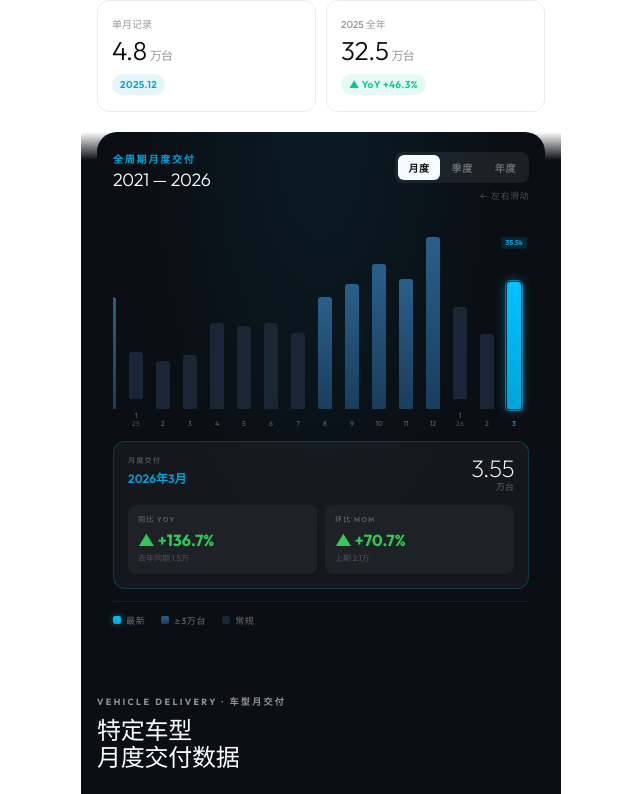
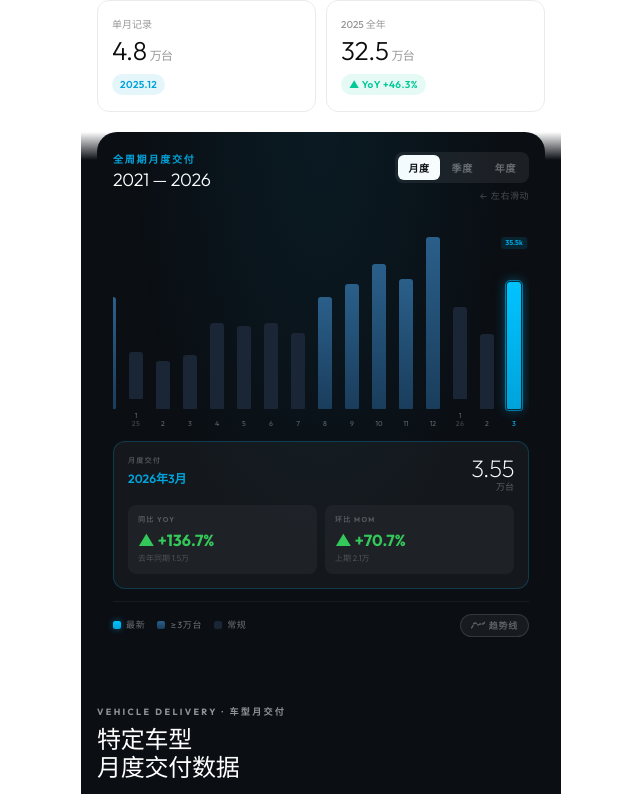
Before and after one commit to wangjiajiajohn/NioFans, a Next.js app: page / in a window 1280 px wide. Shown: the part 659-1453 px from the top of the page, without its empty margins (319-959 px from the left). Built offline with nearby package versions, Linux system fonts and the light colour scheme.

Commit message:
feat: trend line overlay toggle on bar chart with smooth Catmull-Rom spline + glow

```diff
--- a/src/components/DeliveryChart.tsx
+++ b/src/components/DeliveryChart.tsx
@@ -85,6 +85,7 @@ export default function DeliveryChart() {
   const [viewMode, setViewMode] = useState<ViewMode>('monthly');
   const [selectedIndexOverride, setSelectedIndexOverride] = useState<number | 'latest' | null>('latest');
   const [hoveredIndex, setHoveredIndex] = useState<number | null>(null);
+  const [showTrend, setShowTrend] = useState(false);
 
   const bars = viewMode === 'monthly' ? MONTHLY_BARS : viewMode === 'quarterly' ? QUARTERLY_BARS : YEARLY_BARS;
   const maxVal = Math.max(...bars.map(b => b.value));
@@ -228,7 +229,9 @@ export default function DeliveryChart() {
             <div style={{
               display: 'flex', alignItems: 'flex-end', gap: '3px',
               height: '210px', width: `${bars.length * (containerW + 3)}px`, paddingTop: '20px',
+              position: 'relative',
             }}>
+
               {bars.map((bar, i) => {
                 const isLatest = i === bars.length - 1;
                 const isBig = bar.value >= 30000;
@@ -294,6 +297,45 @@ export default function DeliveryChart() {
                   </div>
                 );
               })}
+
+              {/* ── Trend Line SVG overlay ── */}
+              {showTrend && (() => {
+                const BAR_AREA_H = 172; // 210 - 20(top) - 18(bottom)
+                const TOP_OFFSET = 20;
+                const pts = bars.map((bar, i) => ({
+                  x: i * (containerW + 3) + containerW / 2,
+                  y: TOP_OFFSET + BAR_AREA_H * (1 - bar.value / maxVal),
+                }));
+                // Smooth Catmull-Rom to cubic bezier path
+                let d = `M ${pts[0].x.toFixed(1)} ${pts[0].y.toFixed(1)}`;
+                for (let i = 0; i < pts.length - 1; i++) {
+                  const p0 = pts[Math.max(0, i - 1)];
+                  const p1 = pts[i];
+                  const p2 = pts[i + 1];
+                  const p3 = pts[Math.min(pts.length - 1, i + 2)];
+                  const cp1x = p1.x + (p2.x - p0.x) / 6;
+                  const cp1y = p1.y + (p2.y - p0.y) / 6;
+                  const cp2x = p2.x - (p3.x - p1.x) / 6;
+                  const cp2y = p2.y - (p3.y - p1.y) / 6;
+                  d += ` C ${cp1x.toFixed(1)} ${cp1y.toFixed(1)}, ${cp2x.toFixed(1)} ${cp2y.toFixed(1)}, ${p2.x.toFixed(1)} ${p2.y.toFixed(1)}`;
+                }
+                return (
+                  <svg
+                    style={{ position: 'absolute', top: 0, left: 0, width: '100%', height: '100%', pointerEvents: 'none' }}
+                    viewBox={`0 0 ${bars.length * (containerW + 3)} 210`}
+                    preserveAspectRatio="none"
+                  >
+                    {/* Glow layer */}
+                    <path d={d} stroke="rgba(0,195,255,0.25)" strokeWidth="4" fill="none" strokeLinecap="round" strokeLinejoin="round" />
+                    {/* Main line */}
+                    <path d={d} stroke="#00C3FF" strokeWidth="1.5" fill="none" strokeDasharray="5 3" strokeLinecap="round" strokeLinejoin="round" />
+                    {/* Dots at each point */}
+                    {pts.map((p, i) => (
+                      <circle key={i} cx={p.x} cy={p.y} r="2" fill="#00C3FF" opacity="0.7" />
+                    ))}
+                  </svg>
+                );
+              })()}
             </div>
           </div>
 
@@ -353,7 +395,7 @@ export default function DeliveryChart() {
           )}
 
           {/* Legend */}
-          <div style={{ display: 'flex', alignItems: 'center', gap: '16px', marginTop: '12px', paddingTop: '12px', borderTop: '1px solid rgba(255,255,255,0.06)' }}>
+          <div style={{ display: 'flex', alignItems: 'center', gap: '12px', marginTop: '12px', paddingTop: '12px', borderTop: '1px solid rgba(255,255,255,0.06)' }}>
             <div style={{ display: 'flex', alignItems: 'center', gap: '5px' }}>
               <div style={{ width: '8px', height: '8px', borderRadius: '2px', background: 'linear-gradient(180deg, #00C3FF, #00A3DA)', boxShadow: '0 0 6px rgba(0,163,218,0.5)' }} />
               <span style={{ fontSize: '9px', color: 'rgba(255,255,255,0.4)', letterSpacing: '0.08em' }}>最新</span>
@@ -366,6 +408,26 @@ export default function DeliveryChart() {
               <div style={{ width: '8px', height: '8px', borderRadius: '2px', background: '#1A2535' }} />
               <span style={{ fontSize: '9px', color: 'rgba(255,255,255,0.4)', letterSpacing: '0.08em' }}>常规</span>
             </div>
+            {/* Trend toggle */}
+            <button
+              onClick={() => setShowTrend(!showTrend)}
+              style={{
+                marginLeft: 'auto', display: 'flex', alignItems: 'center', gap: '4px',
+                background: showTrend ? 'rgba(0,195,255,0.12)' : 'rgba(255,255,255,0.05)',
+                border: `1px solid ${showTrend ? 'rgba(0,195,255,0.4)' : 'rgba(255,255,255,0.12)'}`,
+                borderRadius: '100px', padding: '4px 10px', cursor: 'pointer', transition: 'all 0.2s',
+              }}
+            >
+              <svg width="14" height="8" viewBox="0 0 14 8" fill="none">
+                <path d="M0 7 C2 7, 2 2, 4 2 C6 2, 6 5, 8 3.5 C10 2, 11 5, 14 1"
+                  stroke={showTrend ? '#00C3FF' : 'rgba(255,255,255,0.3)'}
+                  strokeWidth="1.5" fill="none" strokeLinecap="round" strokeDasharray="3 2"
+                />
+              </svg>
+              <span style={{ fontSize: '9px', fontWeight: 600, letterSpacing: '0.08em', color: showTrend ? '#00C3FF' : 'rgba(255,255,255,0.3)' }}>
+                趋势线
+              </span>
+            </button>
           </div>
         </div>
       </div>
```
